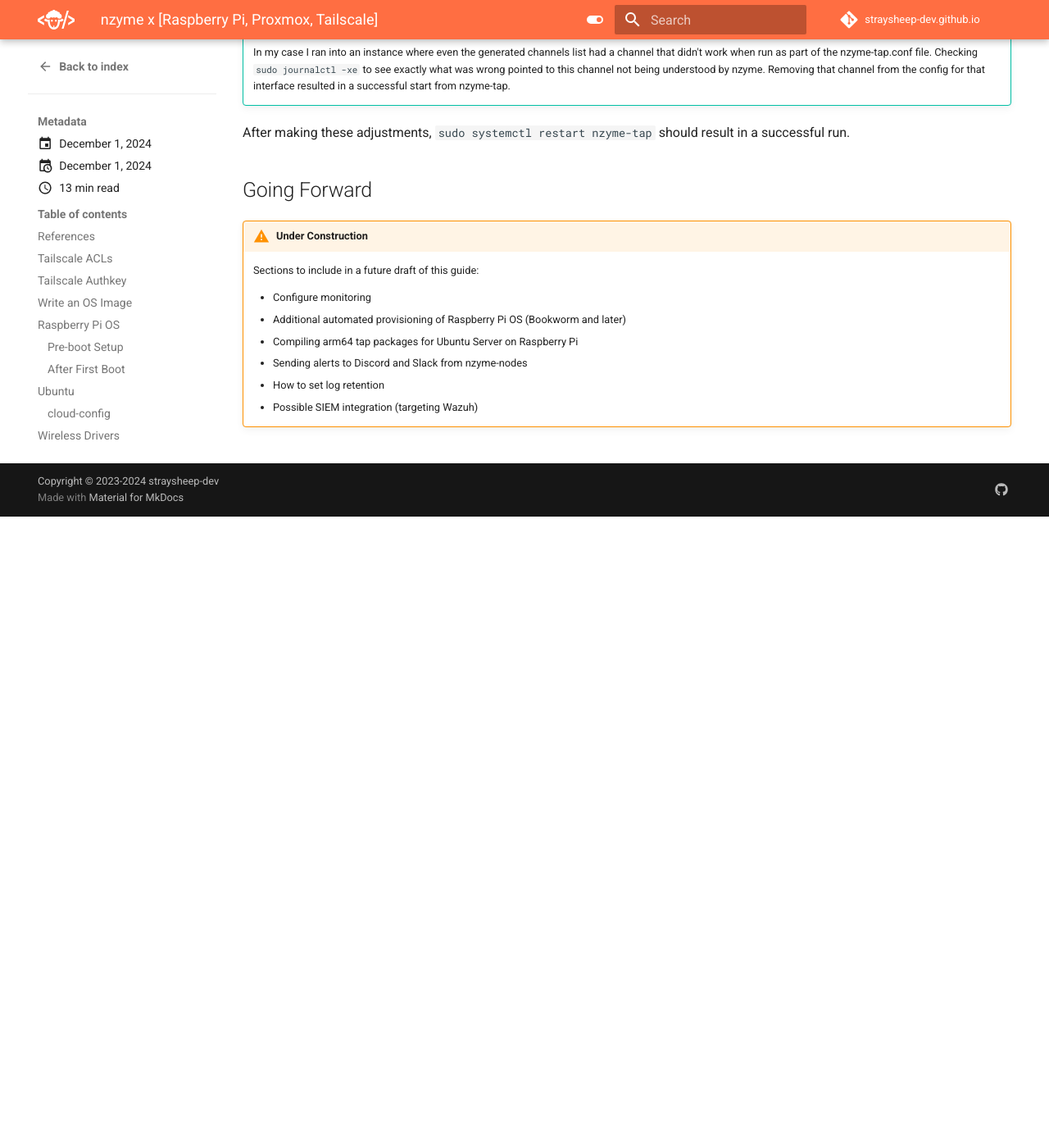
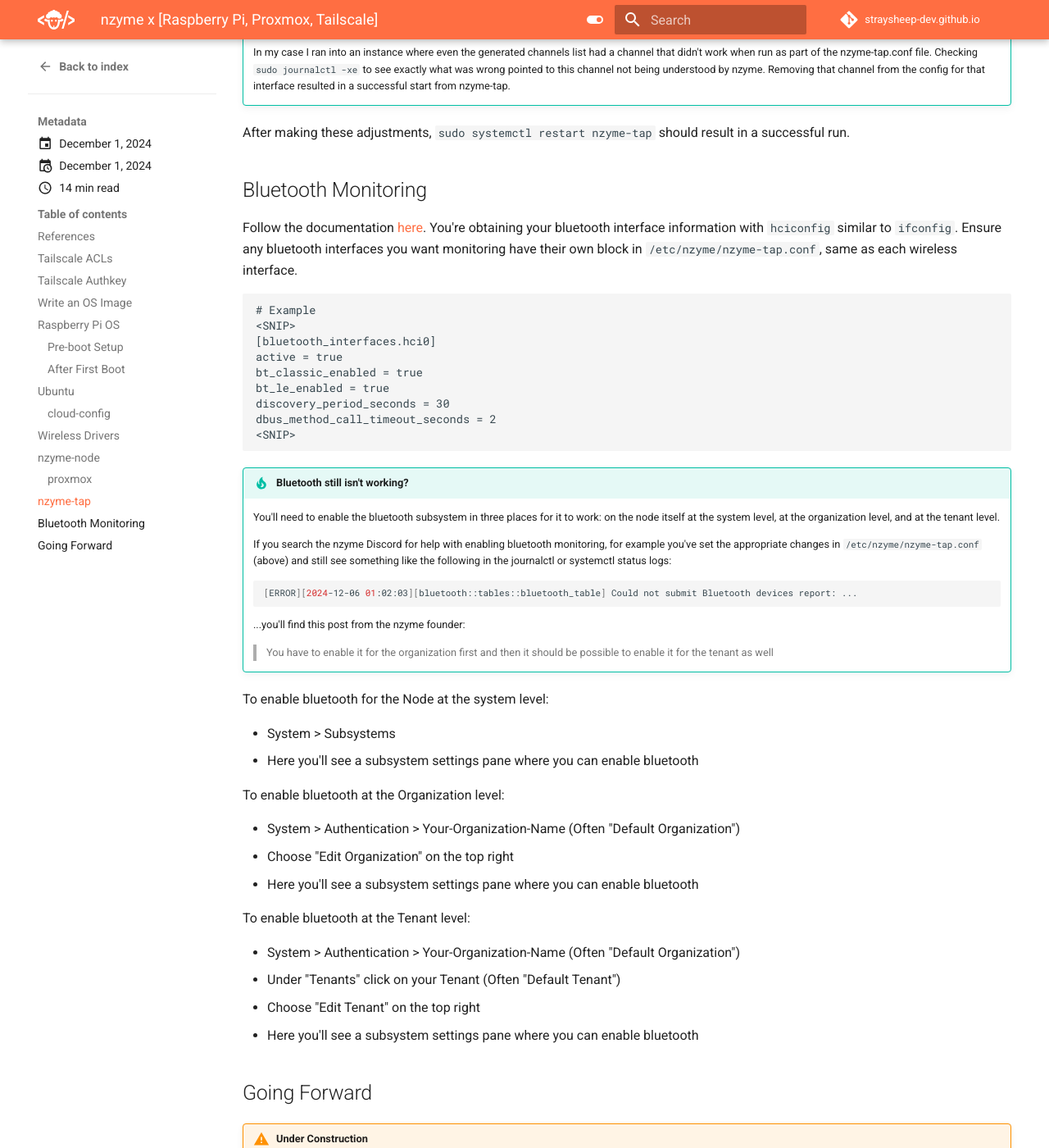
Before and after one commit to straysheep-dev/straysheep-dev.github.io, an MkDocs documentation site: the page built from docs/blog/posts/nzyme-rpi-proxmox-tailscale.md, in a window 1280 px wide and 1400 px high, scrolled down 12149 px. Shown: the whole window at 82% size. Built offline with MkDocs 1.6.1 and Material for MkDocs 9.7.7, drawn with Linux system fonts in a browser that asks for light colours; comment, search, counter and statistics services are not loaded; before the commit the page ends 12779 px from its top, so only the background shows below that.

Commit message:
Update blog

````diff
--- a/docs/blog/posts/nzyme-rpi-proxmox-tailscale.md
+++ b/docs/blog/posts/nzyme-rpi-proxmox-tailscale.md
@@ -556,6 +556,55 @@
 After making these adjustments, `sudo systemctl restart nzyme-tap` should result in a successful run.
 
 
+## Bluetooth Monitoring
+
+Follow the documentation [here](https://docs.nzyme.org/bluetooth/). You're obtaining your bluetooth interface information with `hciconfig` similar to `ifconfig`. Ensure any bluetooth interfaces you want monitoring have their own block in `/etc/nzyme/nzyme-tap.conf`, same as each wireless interface.
+
+```conf
+# Example
+<SNIP>
+[bluetooth_interfaces.hci0]
+active = true
+bt_classic_enabled = true
+bt_le_enabled = true
+discovery_period_seconds = 30
+dbus_method_call_timeout_seconds = 2
+<SNIP>
+```
+
+!!! tip "Bluetooth still isn't working?"
+
+	You'll need to enable the bluetooth subsystem in three places for it to work: on the node itself at the system level, at the organization level, and at the tenant level.
+
+	If you search the nzyme Discord for help with enabling bluetooth monitoring, for example you've set the appropriate changes in `/etc/nzyme/nzyme-tap.conf` (above) and still see something like the following in the journalctl or systemctl status logs:
+
+	```bash
+	[ERROR][2024-12-06 01:02:03][bluetooth::tables::bluetooth_table] Could not submit Bluetooth devices report: ...
+	```
+
+	...you'll find this post from the nzyme founder:
+
+	> You have to enable it for the organization first and then it should  be possible to enable it for the tenant as well
+
+To enable bluetooth for the Node at the system level:
+
+- System > Subsystems
+- Here you'll see a subsystem settings pane where you can enable bluetooth
+
+To enable bluetooth at the Organization level:
+
+- System > Authentication > Your-Organization-Name (Often "Default Organization")
+- Choose "Edit Organization" on the top right
+- Here you'll see a subsystem settings pane where you can enable bluetooth
+
+To enable bluetooth at the Tenant level:
+
+- System > Authentication > Your-Organization-Name (Often "Default Organization")
+- Under "Tenants" click on your Tenant (Often "Default Tenant")
+- Choose "Edit Tenant" on the top right
+- Here you'll see a subsystem settings pane where you can enable bluetooth
+
+
 ## Going Forward
 
 !!! warning "Under Construction"
````
